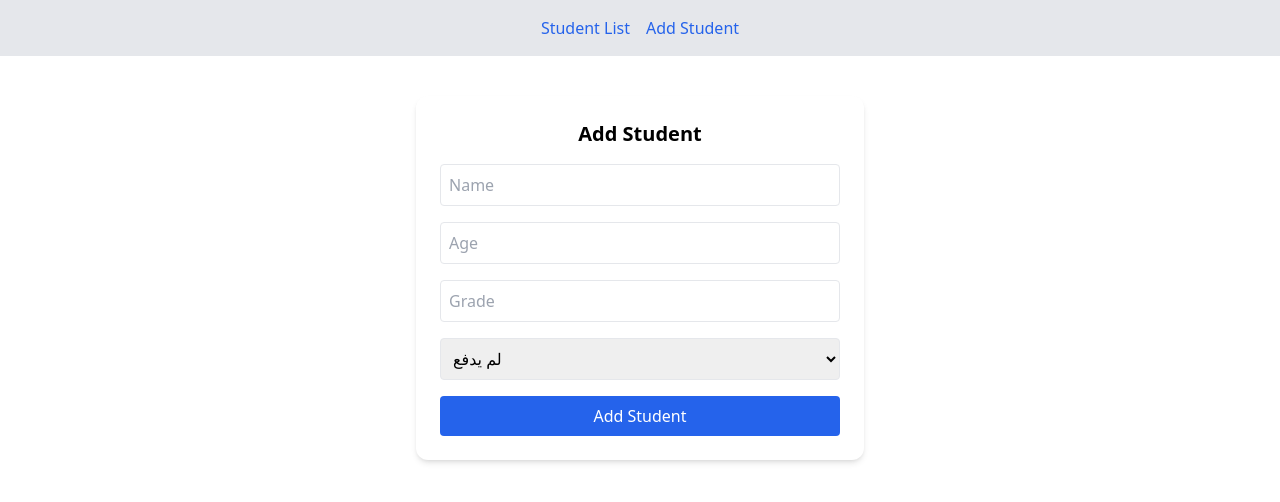
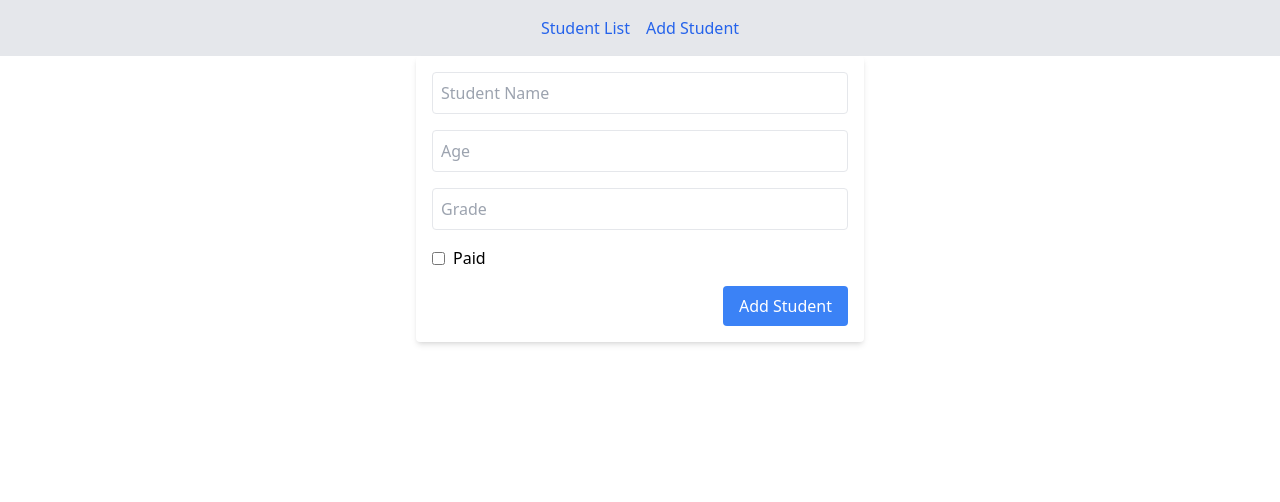
Before and after one commit to AbdelrahmanELsokary/Student_Registration_System, a React (Vite) app: page /add in a window 1280 px wide. Shown: the top 502 px of the page. Built offline with nearby package versions, Linux system fonts and the light colour scheme.

Commit message:
Update: Files

```diff
--- a/src/App.jsx
+++ b/src/App.jsx
@@ -1,7 +1,32 @@
 import React from 'react';
-import { BrowserRouter as Router, Routes, Route, Link } from 'react-router-dom';
+import { BrowserRouter as Router, Routes, Route, Link, useNavigate, useParams } from 'react-router-dom';
+import StudentList from './components/StudentList';
 import StudentForm from './components/StudentForm';
-import StudentList from './components/StudentList';
+import EditStudentForm from './components/EditStudentForm';
+
+function AddStudentWrapper() {
+  const navigate = useNavigate();
+
+  return (
+    <StudentForm
+      onSuccess={() => navigate('/')}
+      onCancel={() => navigate('/')}
+    />
+  );
+}
+
+function EditStudentWrapper() {
+  const navigate = useNavigate();
+  const { id } = useParams();
+
+  return (
+    <EditStudentForm
+      id={id}
+      onSuccess={() => navigate('/')}
+      onCancel={() => navigate('/')}
+    />
+  );
+}
 
 function App() {
   return (
@@ -16,8 +41,9 @@ function App() {
       </nav>
 
       <Routes>
-        <Route path="/add" element={<StudentForm />} />
         <Route path="/" element={<StudentList />} />
+        <Route path="/add" element={<AddStudentWrapper />} />
+        <Route path="/edit/:id" element={<EditStudentWrapper />} />
       </Routes>
     </Router>
   );
--- a/src/components/AddStudentForm.jsx
+++ /dev/null
@@ -1,95 +0,0 @@
-import React, { useState, useEffect } from 'react';
-
-export default function EditStudentForm({ student, onUpdate, onCancel }) {
-  const [formData, setFormData] = useState({
-    name: '',
-    age: '',
-    grade: '',
-  });
-
-  const [errors, setErrors] = useState({});
-
-  useEffect(() => {
-    if (student) {
-      setFormData({
-        name: student.name,
-        age: student.age,
-        grade: student.grade,
-      });
-    }
-  }, [student]);
-
-  const validate = () => {
-    const newErrors = {};
-
-    if (!formData.name.trim()) newErrors.name = 'Name is required';
-    else if (formData.name.length < 2) newErrors.name = 'Name must be at least 2 characters';
-
-    if (!formData.age) newErrors.age = 'Age is required';
-    else if (formData.age < 4 || formData.age > 100) newErrors.age = 'Age must be between 4 and 100';
-
-    if (!formData.grade.trim()) newErrors.grade = 'Grade is required';
-
-    setErrors(newErrors);
-    return Object.keys(newErrors).length === 0;
-  };
-
-  const handleChange = (e) => {
-    setFormData({ ...formData, [e.target.name]: e.target.value });
-    setErrors({ ...errors, [e.target.name]: '' }); // clear field error
-  };
-
-  const handleSubmit = async (e) => {
-    e.preventDefault();
-
-    if (!validate()) return;
-
-    try {
-      const res = await fetch(`http://localhost:5000/api/students/${student.id}`, {
-        method: 'PUT',
-        headers: { 'Content-Type': 'application/json' },
-        body: JSON.stringify(formData),
-      });
-
-      if (res.ok) {
-        alert('Student updated successfully!');
-        onUpdate();
-      } else {
-        alert('Failed to update student.');
-      }
-    } catch (err) {
-      console.error(err);
-      alert('Server error.');
-    }
-  };
-
-  return (
-    <form onSubmit={handleSubmit} className="max-w-md mx-auto p-6 bg-yellow-50 rounded-xl shadow-md space-y-4 mt-10">
-      <h2 className="text-xl font-bold text-center">Edit Student</h2>
-
-      <div>
-        <input type="text" name="name" value={formData.name} onChange={handleChange} placeholder="Name" className="w-full p-2 border rounded" />
-        {errors.name && <p className="text-red-500 text-sm">{errors.name}</p>}
-      </div>
-
-      <div>
-        <input type="number" name="age" value={formData.age} onChange={handleChange} placeholder="Age" className="w-full p-2 border rounded" />
-        {errors.age && <p className="text-red-500 text-sm">{errors.age}</p>}
-      </div>
-
-      <div>
-        <input type="text" name="grade" value={formData.grade} onChange={handleChange} placeholder="Grade" className="w-full p-2 border rounded" />
-        {errors.grade && <p className="text-red-500 text-sm">{errors.grade}</p>}
-      </div>
-
-      <div className="flex gap-2">
-        <button type="submit" className="w-full bg-green-500 text-white p-2 rounded hover:bg-green-600 transition">
-          Update
-        </button>
-        <button type="button" onClick={onCancel} className="w-full bg-gray-300 text-black p-2 rounded hover:bg-gray-400 transition">
-          Cancel
-        </button>
-      </div>
-    </form>
-  );
-}
--- /dev/null
+++ b/src/components/EditStudentForm.jsx
@@ -0,0 +1,86 @@
+import React, { useState, useEffect } from 'react';
+
+export default function EditStudentForm({ student, onCancel, onUpdate }) {
+  const [formData, setFormData] = useState({
+    name: '',
+    age: '',
+    grade: '',
+    paid: false,
+  });
+
+  const [error, setError] = useState('');
+
+  useEffect(() => {
+    if (student) {
+      setFormData({
+        name: student.name || '',
+        age: student.age || '',
+        grade: student.grade || '',
+        paid: student.paid || false,
+      });
+    }
+  }, [student]);
+
+  const handleChange = (e) => {
+    const { name, value, type, checked } = e.target;
+    setFormData((prev) => ({
+      ...prev,
+      [name]: type === 'checkbox' ? checked : value,
+    }));
+  };
+
+  const handleSubmit = async (e) => {
+    e.preventDefault();
+
+    if (!formData.name || !formData.age || !formData.grade) {
+      setError('Please fill in all fields.');
+      return;
+    }
+
+    try {
+      const res = await fetch(`http://localhost:5000/api/students/${student.id}`, {
+        method: 'PUT',
+        headers: { 'Content-Type': 'application/json' },
+        body: JSON.stringify(formData),
+      });
+
+      if (res.ok) {
+        setError('');
+        onUpdate(); // إعادة تحميل الطلاب
+      } else {
+        setError('Failed to update student.');
+      }
+    } catch (err) {
+      console.error(err);
+      setError('Server error.');
+    }
+  };
+
+  return (
+    <form onSubmit={handleSubmit} className="max-w-md mx-auto mt-10 p-6 bg-yellow-50 rounded-xl shadow space-y-4">
+      <h2 className="text-xl font-bold text-center">Edit Student</h2>
+
+      {error && <p className="text-red-600">{error}</p>}
+
+      <input type="text" name="name" value={formData.name} onChange={handleChange} placeholder="Name" className="w-full p-2 border rounded" required />
+
+      <input type="number" name="age" value={formData.age} onChange={handleChange} placeholder="Age" className="w-full p-2 border rounded" required />
+
+      <input type="text" name="grade" value={formData.grade} onChange={handleChange} placeholder="Grade" className="w-full p-2 border rounded" required />
+
+      <label className="flex items-center space-x-2">
+        <input type="checkbox" name="paid" checked={formData.paid} onChange={handleChange} />
+        <span>Paid</span>
+      </label>
+
+      <div className="flex gap-4">
+        <button type="submit" className="flex-1 bg-green-600 text-white p-2 rounded hover:bg-green-700 transition">
+          Update
+        </button>
+        <button type="button" onClick={onCancel} className="flex-1 bg-gray-400 text-white p-2 rounded hover:bg-gray-600 transition">
+          Cancel
+        </button>
+      </div>
+    </form>
+  );
+}
--- a/src/components/StudentForm.jsx
+++ b/src/components/StudentForm.jsx
@@ -1,58 +1,93 @@
-import React, { useState } from 'react';
+import React, { useState, useEffect } from 'react';
 
-export default function StudentForm() {
-  const [form, setForm] = useState({ name: '', age: '', grade: '', paid: 'false' });
+export default function StudentForm({ existingStudent, onSuccess, onCancel }) {
+  const [name, setName] = useState('');
+  const [age, setAge] = useState('');
+  const [grade, setGrade] = useState('');
+  const [paid, setPaid] = useState(false);
+  const [error, setError] = useState('');
 
-  const handleChange = (e) => {
-    setForm({ ...form, [e.target.name]: e.target.value });
-  };
+  useEffect(() => {
+    if (existingStudent) {
+      setName(existingStudent.name);
+      setAge(existingStudent.age.toString());
+      setGrade(existingStudent.grade.toString());
+      setPaid(existingStudent.paid);
+    }
+  }, [existingStudent]);
 
-  const handleSubmit = async (e) => {
+  const handleSubmit = (e) => {
     e.preventDefault();
-    try {
-      const res = await fetch('http://localhost:5000/api/students', {
-        method: 'POST',
-        headers: { 'Content-Type': 'application/json' },
-        body: JSON.stringify({
-          name: form.name,
-          age: form.age,
-          grade: form.grade,
-          paid: form.paid === 'true', // نحوله لقيمة منطقية
-        }),
+
+    if (!name || isNaN(age) || isNaN(grade)) {
+      setError('❌ Please fill in all fields correctly.');
+      return;
+    }
+
+    const studentData = {
+      name,
+      age: parseInt(age),
+      grade: parseInt(grade),
+      paid,
+    };
+
+    const url = existingStudent ? `http://localhost:5000/api/students/${existingStudent.id}` : 'http://localhost:5000/api/students';
+
+    const method = existingStudent ? 'PUT' : 'POST';
+
+    fetch(url, {
+      method,
+      headers: {
+        'Content-Type': 'application/json',
+      },
+      body: JSON.stringify(studentData),
+    })
+      .then(async (res) => {
+        if (!res.ok) {
+          const message = await res.text();
+          throw new Error(`❌ Failed to save student: ${message}`);
+        }
+        return res.status === 204 ? null : res.json();
+      })
+      .then(() => {
+        setName('');
+        setAge('');
+        setGrade('');
+        setPaid(false);
+        setError('');
+        onSuccess();
+      })
+      .catch((err) => {
+        console.error(err);
+        setError(err.message || '❌ Something went wrong. Please try again.');
       });
-
-      if (res.ok) {
-        alert('Student added successfully');
-        setForm({ name: '', age: '', grade: '', paid: 'false' });
-      } else {
-        const error = await res.text();
-        console.error(error);
-        alert('Failed to add student');
-      }
-    } catch (err) {
-      console.error(err);
-      alert('Server error');
-    }
   };
 
   return (
-    <div className="max-w-md mx-auto mt-10 p-6 bg-white rounded-xl shadow-md">
-      <h2 className="text-xl font-bold mb-4 text-center">Add Student</h2>
-      <form onSubmit={handleSubmit} className="space-y-4">
-        <input name="name" placeholder="Name" value={form.name} onChange={handleChange} className="w-full p-2 border rounded" required />
-        <input name="age" placeholder="Age" value={form.age} onChange={handleChange} type="number" className="w-full p-2 border rounded" required />
-        <input name="grade" placeholder="Grade" value={form.grade} onChange={handleChange} className="w-full p-2 border rounded" required />
+    <form onSubmit={handleSubmit} className="space-y-4 max-w-md mx-auto p-4 bg-white shadow-md rounded">
+      {error && <p className="text-red-600 text-center">{error}</p>}
 
-        {/* الدفع */}
-        <select name="paid" value={form.paid} onChange={handleChange} className="w-full p-2 border rounded" required>
-          <option value="false">لم يدفع</option>
-          <option value="true">دفع</option>
-        </select>
+      <input type="text" placeholder="Student Name" className="w-full border rounded p-2" value={name} onChange={(e) => setName(e.target.value)} required />
 
-        <button type="submit" className="w-full bg-blue-600 text-white p-2 rounded hover:bg-blue-700">
-          Add Student
+      <input type="number" placeholder="Age" className="w-full border rounded p-2" value={age} onChange={(e) => setAge(e.target.value)} required />
+
+      <input type="number" placeholder="Grade" className="w-full border rounded p-2" value={grade} onChange={(e) => setGrade(e.target.value)} required />
+
+      <label className="flex items-center space-x-2">
+        <input type="checkbox" checked={paid} onChange={(e) => setPaid(e.target.checked)} />
+        <span>Paid</span>
+      </label>
+
+      <div className="flex space-x-2 justify-end">
+        <button type="submit" className="bg-blue-500 hover:bg-blue-600 text-white px-4 py-2 rounded">
+          {existingStudent ? 'Update Student' : 'Add Student'}
         </button>
-      </form>
-    </div>
+        {existingStudent && (
+          <button type="button" onClick={onCancel} className="bg-gray-400 hover:bg-gray-500 text-white px-4 py-2 rounded">
+            Cancel
+          </button>
+        )}
+      </div>
+    </form>
   );
 }
--- a/src/components/StudentList.jsx
+++ b/src/components/StudentList.jsx
@@ -1,8 +1,14 @@
-import AddStudentForm from './AddStudentForm'; // تأكد أنها موجودة
+import React, { useEffect, useState } from 'react';
+import StudentForm from './StudentForm';
 
 export default function StudentList() {
   const [students, setStudents] = useState([]);
   const [editingStudent, setEditingStudent] = useState(null);
+  const [isAdding, setIsAdding] = useState(false);
+
+  useEffect(() => {
+    fetchStudents();
+  }, []);
 
   const fetchStudents = () => {
     fetch('http://localhost:5000/api/students')
@@ -11,48 +17,53 @@ export default function StudentList() {
       .catch((err) => console.error('Failed to fetch students', err));
   };
 
-  useEffect(() => {
-    fetchStudents();
-  }, []);
-
-  const handleAdd = (newStudent) => {
-    setStudents((prev) => [...prev, newStudent]);
+  const handleEditClick = (student) => {
+    setEditingStudent(student);
+    setIsAdding(false);
   };
 
-  const handleDelete = async (id) => {
-    if (!window.confirm('Are you sure you want to delete this student?')) return;
-
-    try {
-      const res = await fetch(`http://localhost:5000/api/students/${id}`, {
+  const handleDeleteClick = (id) => {
+    fetch(`http://localhost:5000/api/students/${id}`, {
       method: 'DELETE',
-      });
-
-      if (res.ok) {
-        setStudents(students.filter((s) => s.id !== id));
-        alert('Student deleted.');
-      } else {
-        alert('Failed to delete.');
-      }
-    } catch (err) {
-      console.error(err);
-      alert('Server error.');
-    }
+    })
+      .then(() => fetchStudents())
+      .catch((err) => console.error('Failed to delete student', err));
   };
 
-  const handleUpdateSuccess = () => {
+  const handleFormSuccess = () => {
     setEditingStudent(null);
+    setIsAdding(false);
     fetchStudents();
   };
 
   return (
-    <div className="max-w-4xl mx-auto mt-10 space-y-8">
-      <AddStudentForm onAdd={handleAdd} /> {/* ✅ استدعاء الفورم مع تمرير onAdd */}
-      <div className="p-6 bg-white rounded-xl shadow-md">
+    <div className="max-w-3xl mx-auto mt-10 p-6 bg-white rounded-xl shadow-md">
       <h2 className="text-xl font-bold mb-4 text-center">Registered Students</h2>
 
-        {editingStudent ? (
-          <EditStudentForm student={editingStudent} onUpdate={handleUpdateSuccess} onCancel={() => setEditingStudent(null)} />
-        ) : (
+      {/* زر إضافة طالب جديد */}
+      {!isAdding && !editingStudent && (
+        <button onClick={() => setIsAdding(true)} className="mb-6 px-4 py-2 bg-green-500 text-white rounded hover:bg-green-600">
+          + Add New Student
+        </button>
+      )}
+
+      {/* فورم الإضافة */}
+      {isAdding && (
+        <div className="mb-6">
+          <h3 className="text-md font-semibold mb-2">Add Student</h3>
+          <StudentForm onSuccess={handleFormSuccess} onCancel={() => setIsAdding(false)} />
+        </div>
+      )}
+
+      {/* فورم التعديل */}
+      {editingStudent && (
+        <div className="mb-6">
+          <h3 className="text-md font-semibold mb-2">Edit Student</h3>
+          <StudentForm existingStudent={editingStudent} onSuccess={handleFormSuccess} onCancel={() => setEditingStudent(null)} />
+        </div>
+      )}
+
+      {/* جدول الطلاب */}
       <table className="w-full text-left border">
         <thead>
           <tr className="bg-gray-100">
@@ -72,11 +83,11 @@ export default function StudentList() {
               <td className="p-2 border">{student.age}</td>
               <td className="p-2 border">{student.grade}</td>
               <td className="p-2 border">{student.paid ? '✅' : '❌'}</td>
-                  <td className="p-2 border flex gap-2">
-                    <button className="bg-blue-500 text-white px-2 py-1 rounded hover:bg-blue-600" onClick={() => setEditingStudent(student)}>
+              <td className="p-2 border space-x-2">
+                <button className="px-2 py-1 text-sm bg-yellow-400 text-white rounded hover:bg-yellow-500" onClick={() => handleEditClick(student)}>
                   Edit
                 </button>
-                    <button className="bg-red-500 text-white px-2 py-1 rounded hover:bg-red-600" onClick={() => handleDelete(student.id)}>
+                <button className="px-2 py-1 text-sm bg-red-500 text-white rounded hover:bg-red-600" onClick={() => handleDeleteClick(student.id)}>
                   Delete
                 </button>
               </td>
@@ -84,8 +95,6 @@ export default function StudentList() {
           ))}
         </tbody>
       </table>
-        )}
-      </div>
     </div>
   );
 }
```
Also changed, not shown: 2 other files (tests, documents, lock files or other folders). Lines whose indentation alone changed are shown as unchanged.
